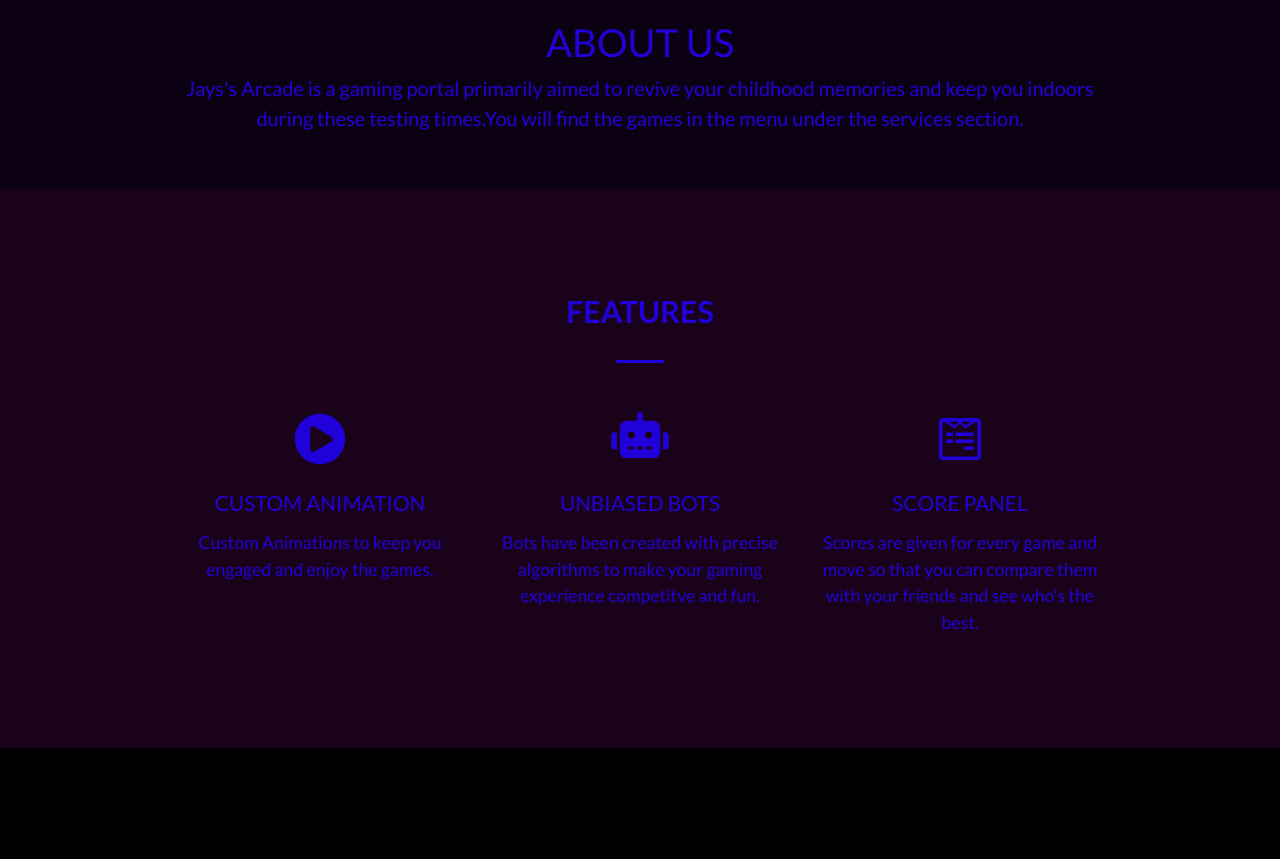
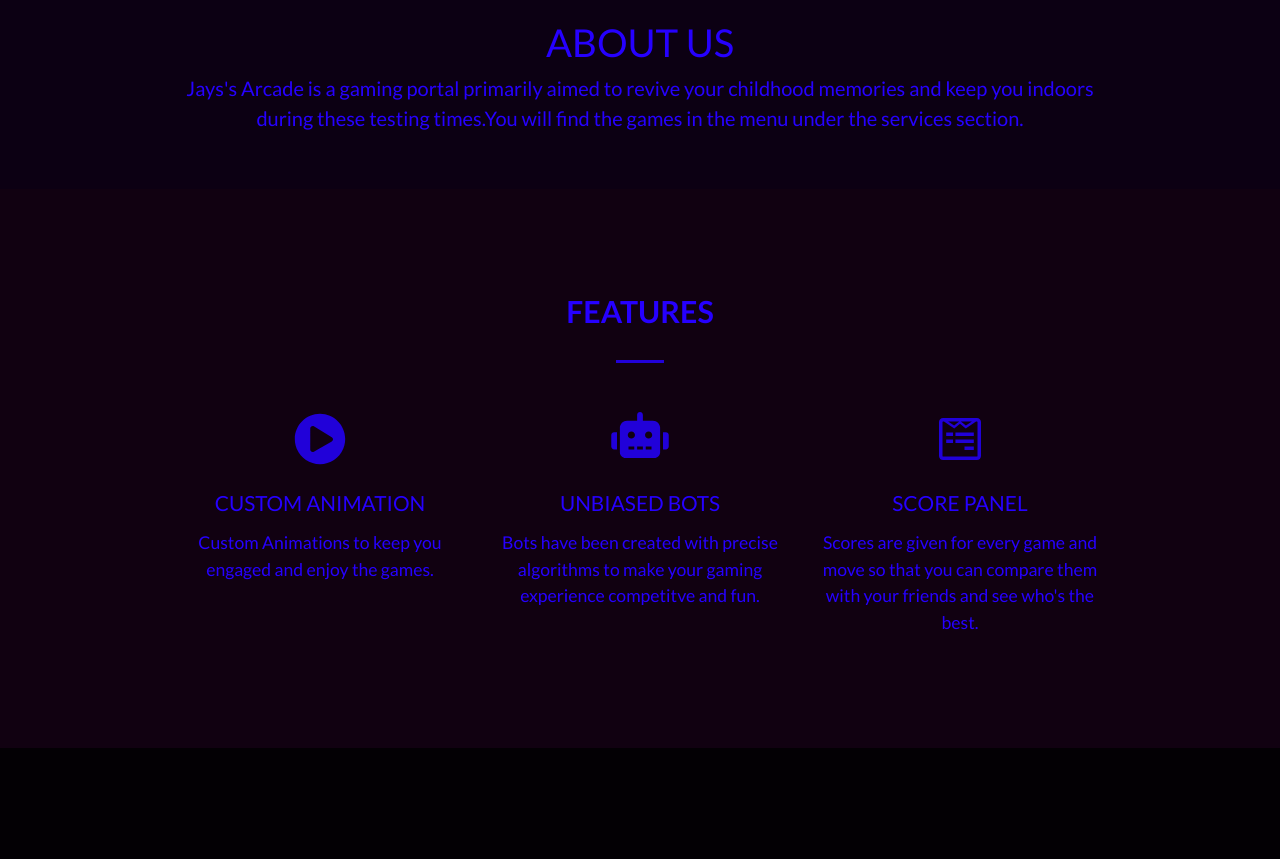
Before and after one commit to jaydjhangiani/Arcade-frontend, a plain HTML site: page index.html in a window 1280 px wide. Shown: the part 821-1680 px from the top of the page. Drawn offline with Linux system fonts and the light colour scheme.

Commit message:
Add files via upload

```diff
--- a/style.css
+++ b/style.css
@@ -5,7 +5,7 @@
 body{
     overflow-x: hidden;
     font-family: 'Lato',sans-serif;
-    color:  #2101D9;
+    color:  rgb(38, 0, 255);
     background: rgb(12, 0, 19);
 }
 
@@ -129,7 +129,7 @@ a.navbar-link{
     margin-bottom: 0;
     padding: 2rem 0 3.5rem;
     border-radius: 0;
-    background: rgb(26, 2, 26);
+    background: rgb(17, 1, 17);
 }
 
 h3.heading{
```
